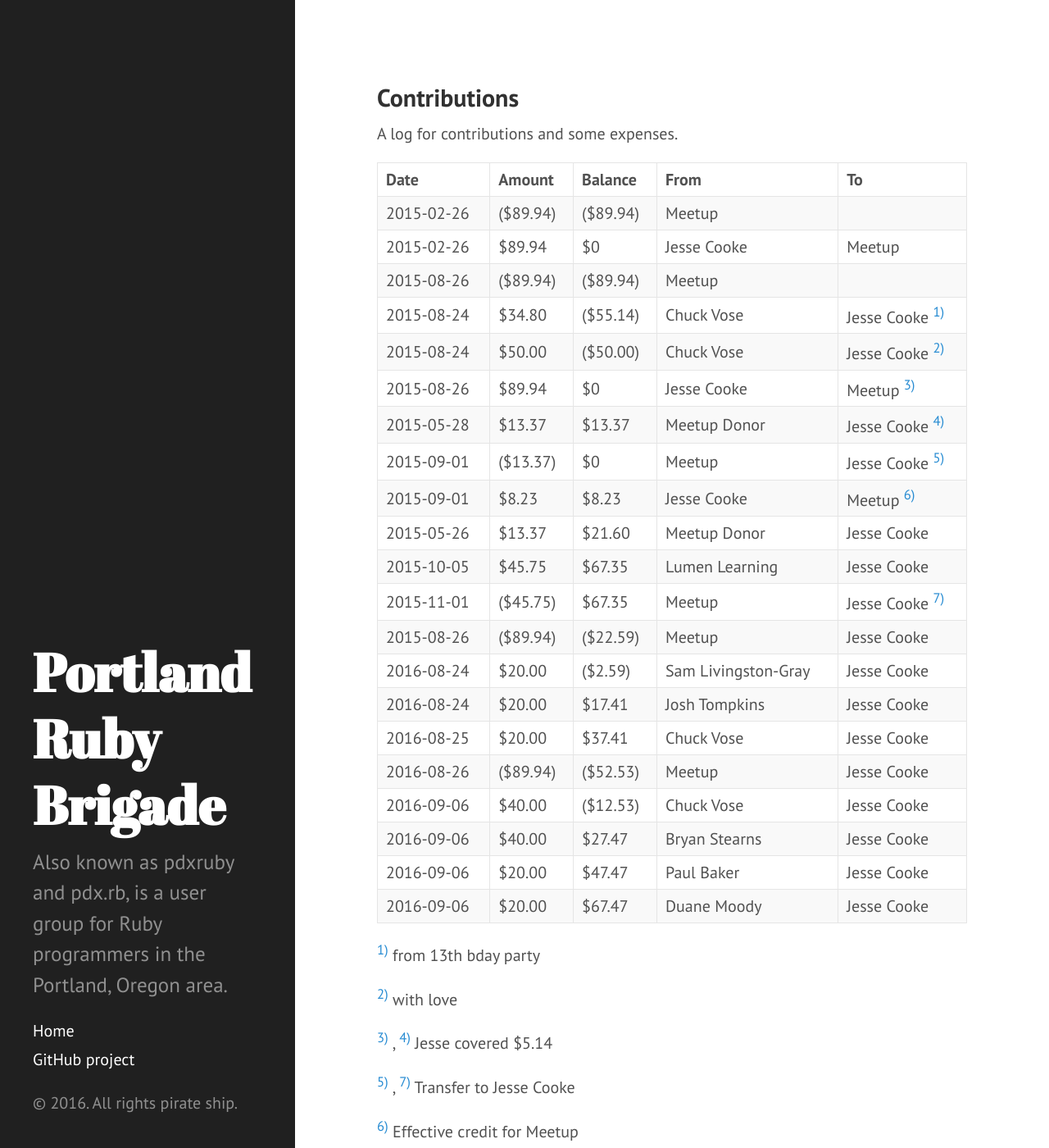
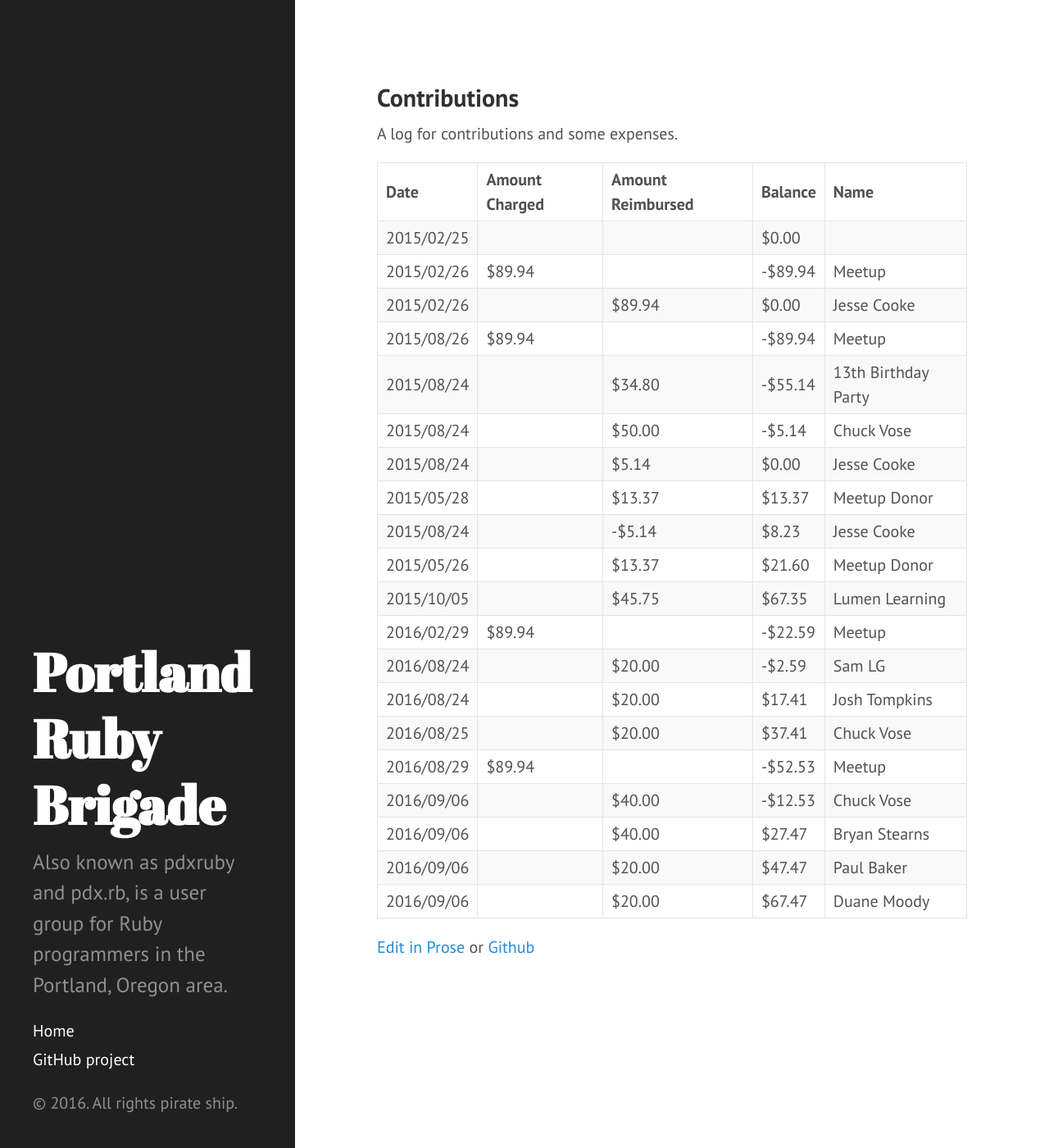
Before and after one commit to pdxruby/pdxruby.github.io, a Jekyll site: the page built from contributions.md, in a window 1280 px wide and 1400 px high. Shown: the whole window at 82% size. Built offline with Jekyll 4.4.1, drawn with Linux system fonts in a browser that asks for light colours.

Commit message:
Reformat contributions for they are clearer
This new format makes more sense and is much more clear.

Thanks for the review, mom! :wink:

```diff
--- a/contributions.md
+++ b/contributions.md
@@ -7,36 +7,25 @@ layout: default
 
 A log for contributions and some expenses.
 
-|Date|Amount|Balance|From|To|
-|:---|:-----|:------|:---|:--|
-|2015-02-26|(\$89.94)|(\$89.94)|Meetup||
-|2015-02-26|\$89.94|\$0|Jesse Cooke|Meetup|
-|2015-08-26|(\$89.94)|(\$89.94)|Meetup||
-|2015-08-24|\$34.80|(\$55.14)|Chuck Vose|Jesse Cooke <sup>[1)](#fn__1)</sup>|
-|2015-08-24|\$50.00|(\$50.00)|Chuck Vose|Jesse Cooke <sup>[2)](#fn__2)</sup>|
-|2015-08-26|\$89.94|\$0|Jesse Cooke|Meetup <sup>[3)](#fn__3)</sup>|
-|2015-05-28|\$13.37|\$13.37|Meetup Donor|Jesse Cooke <sup>[4)](#fn__4)</sup>|
-|2015-09-01|(\$13.37)|\$0|Meetup|Jesse Cooke <sup>[5)](#fn__5)</sup>|
-|2015-09-01|\$8.23|\$8.23|Jesse Cooke|Meetup <sup>[6)](#fn__6)</sup>|
-|2015-05-26|\$13.37|\$21.60|Meetup Donor|Jesse Cooke|
-|2015-10-05|\$45.75|\$67.35|Lumen Learning|Jesse Cooke|
-|2015-11-01|(\$45.75)|\$67.35|Meetup|Jesse Cooke <sup>[7)](#fn__7)</sup>|
-|2015-08-26|(\$89.94)|(\$22.59)|Meetup|Jesse Cooke|
-|2016-08-24|\$20.00|(\$2.59)|Sam Livingston-Gray|Jesse Cooke|
-|2016-08-24|\$20.00|\$17.41|Josh Tompkins|Jesse Cooke|
-|2016-08-25|\$20.00|\$37.41|Chuck Vose|Jesse Cooke|
-|2016-08-26|(\$89.94)|(\$52.53)|Meetup|Jesse Cooke|
-|2016-09-06|\$40.00|\($12.53)|Chuck Vose|Jesse Cooke|
-|2016-09-06|\$40.00|\$27.47|Bryan Stearns|Jesse Cooke|
-|2016-09-06|\$20.00|\$47.47|Paul Baker|Jesse Cooke|
-|2016-09-06|\$20.00|\$67.47|Duane Moody|Jesse Cooke|
-
-<sup>[1)](#fnt__1)</sup> from 13th bday party
-
-<sup>[2)](#fnt__2)</sup> with love
-
-<sup>[3)](#fnt__3)</sup> , <sup>[4)](#fnt__4)</sup> Jesse covered \$5.14
-
-<sup>[5)](#fnt__5)</sup> , <sup>[7)](#fnt__7)</sup> Transfer to Jesse Cooke
-
-<sup>[6)](#fnt__6)</sup> Effective credit for Meetup
+| Date       | Amount Charged | Amount Reimbursed | Balance   | Name                |
+| :--------- | :------------- | :---------------- | :-------- | :------------------ |
+| 2015/02/25 |                |                   | $0.00     |                     |
+| 2015/02/26 | $89.94         |                   | -$89.94   | Meetup              |
+| 2015/02/26 |                | $89.94            | $0.00     | Jesse Cooke         |
+| 2015/08/26 | $89.94         |                   | -$89.94   | Meetup              |
+| 2015/08/24 |                | $34.80            | -$55.14   | 13th Birthday Party |
+| 2015/08/24 |                | $50.00            | -$5.14    | Chuck Vose          |
+| 2015/08/24 |                | $5.14             | $0.00     | Jesse Cooke         |
+| 2015/05/28 |                | $13.37            | $13.37    | Meetup Donor        |
+| 2015/08/24 |                | -$5.14            | $8.23     | Jesse Cooke         |
+| 2015/05/26 |                | $13.37            | $21.60    | Meetup Donor        |
+| 2015/10/05 |                | $45.75            | $67.35    | Lumen Learning      |
+| 2016/02/29 | $89.94         |                   | -$22.59   | Meetup              |
+| 2016/08/24 |                | $20.00            | -$2.59    | Sam LG              |
+| 2016/08/24 |                | $20.00            | $17.41    | Josh Tompkins       |
+| 2016/08/25 |                | $20.00            | $37.41    | Chuck Vose          |
+| 2016/08/29 | $89.94         |                   | -$52.53   | Meetup              |
+| 2016/09/06 |                | $40.00            | -$12.53   | Chuck Vose          |
+| 2016/09/06 |                | $40.00            | $27.47    | Bryan Stearns       |
+| 2016/09/06 |                | $20.00            | $47.47    | Paul Baker          |
+| 2016/09/06 |                | $20.00            | $67.47    | Duane Moody         |
```
